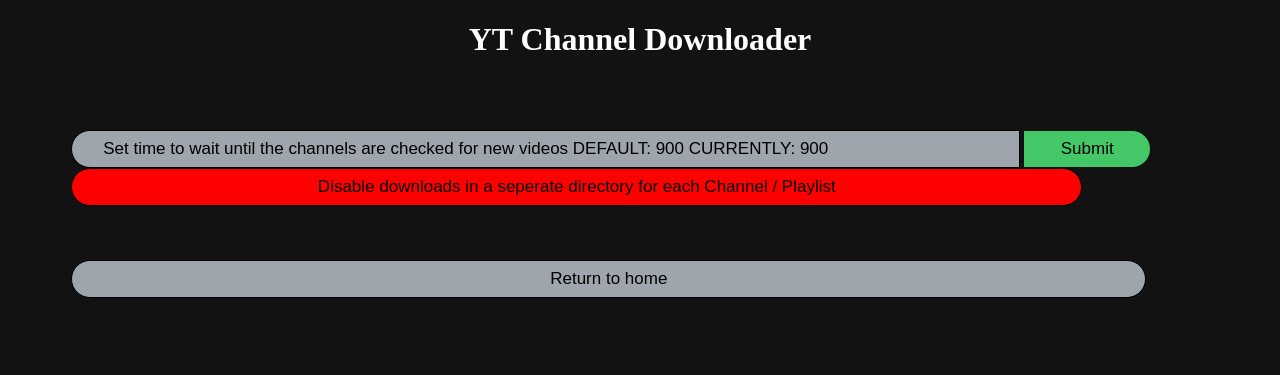
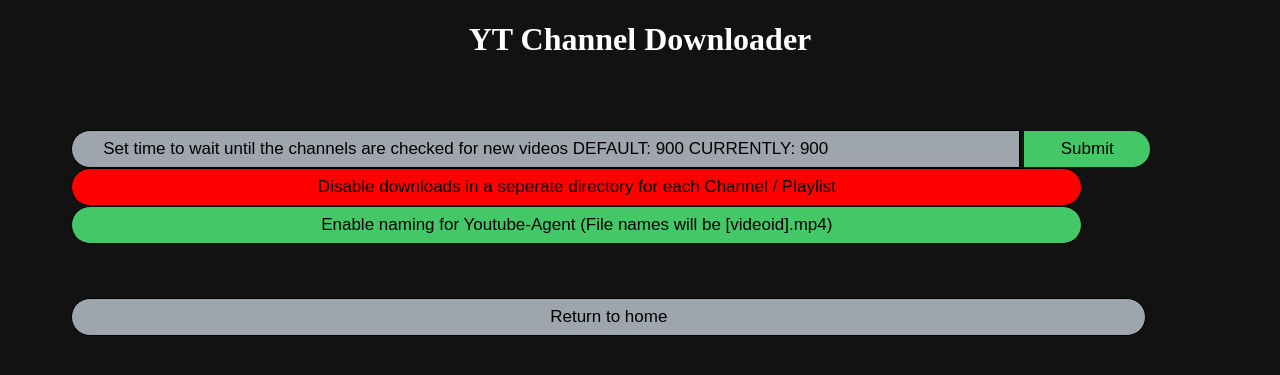
Before and after one commit to xXGuhuXx/auto-yt-dl, a Flask app: page /settings.html in a window 1280 px wide. Shown: the top 375 px of the page. Run offline with Flask 2, Linux system fonts and the light colour scheme.

Commit message:
Naming Files after Video_ID to use Youtube-Agent

```diff
--- a/app.py
+++ b/app.py
@@ -27,7 +27,7 @@
 
 @app.route('/settings.html')
 def settings():
-    return render_template("settings.html", channelDir=pytubDef.returnChannelDir(), interval=pytubDef.returnInterval())
+    return render_template("settings.html", channelDir=pytubDef.returnChannelDir(), interval=pytubDef.returnInterval(), ytagent=pytubDef.returnYTAgent())
 
 @app.route('/index.html', methods=["GET", "POST"])
 def back():
@@ -119,6 +119,8 @@
             pytubDef.updateInterval(int(request.form['Interval']))
         if request.form.get("toggleChannelDir"):
             pytubDef.toggleChannelDir()
+        if request.form.get("toggleytagent"):
+            pytubDef.toggleYtAgent()
 
     return settings()
 
--- a/data/config.ini
+++ b/data/config.ini
@@ -1,3 +1,4 @@
 [Settings]
 interval = 900
 channeldir = True
+ytagent = False
--- a/pytubDef/__init__.py
+++ b/pytubDef/__init__.py
@@ -21,6 +21,16 @@
         config = ConfigParser()
         config.read(file)
         return config.getboolean("Settings", "channelDir")
+    except:
+        createConfig()
+        return returnChannelDir()
+
+def returnYTAgent():
+    try:
+        file =  "data/config.ini"
+        config = ConfigParser()
+        config.read(file)
+        return config.getboolean("Settings", "ytagent")
     except:
         createConfig()
         return returnChannelDir()
@@ -55,11 +65,27 @@
         createConfig()
         toggleChannelDir()
 
+def toggleYtAgent():
+    try:
+        file = "data/config.ini"
+        config = ConfigParser()
+        config.read(file)
+        if returnYTAgent():
+            config.set("Settings", "ytagent", "False")
+        else:
+            config.set("Settings", "ytagent", "True")
+        with open(file, 'w') as configfile:
+            config.write(configfile)
+    except:
+        createConfig()
+        toggleYtAgent()
+
 def createConfig():
     config_object = ConfigParser()
     config_object["Settings"] = {
         "interval": "900",
-        "channelDir": "True"
+        "channelDir": "True",
+        "ytagent": "False"
     }
     with open('data/config.ini', 'w') as conf:
         config_object.write(conf)
@@ -68,7 +94,10 @@
     video = YouTube(videoURL)
     print("Downloading new Video: " + str(video.title))
     try:
-        video.streams.get_highest_resolution().download(output_path=path)
+        if returnYTAgent():
+            video.streams.get_highest_resolution().download(output_path=path, filename="[" + video.video_id + "].mp4")
+        else:
+            video.streams.get_highest_resolution().download(output_path=path)
     except:
         print("Failed to download video: " + str(video.title) + ". Is it a livestream?" )
 
@@ -196,6 +225,8 @@
                  path="Downloads/" + str(selectedChannel.channel_name)
              else:
                  path="Downloads"
+             if returnYTAgent():
+                 path="Downloads/[" + str(selectedChannel.channel_id) + "]"
              downloadNewVideo(selectedChannel.video_urls[n],path)
              writeChannelURLtoFile(selectedChannel, selectedChannel.video_urls[n])
 
@@ -210,6 +241,8 @@
                  path="Downloads/" + str(selectedPlaylist.title)
              else:
                  path="Downloads"
+             if returnYTAgent():
+                 path="Downloads/[" + str(selectedPlaylist.playlist_id) + "]"
              downloadNewVideo(selectedPlaylist.video_urls[n],path)
              writePlaylistURLtoFile(selectedPlaylist, selectedPlaylist.video_urls[n])
 
--- a/static/style.css
+++ b/static/style.css
@@ -123,6 +123,41 @@
 	top: 50px;
 }
 
+#submitytagentEnable {
+	background-color:#44c767;
+	border-radius:28px;
+	border:1px solid;
+	display:inline-block;
+	width:80%;
+	color:#000000;
+	font-family:Arial;
+	font-size:17px;
+	text-align: center;
+	padding:8px 31px;
+	text-decoration:none;
+	position: relative;
+	left: 5%;
+	top: 50px;
+}
+
+#submitytagentDisable {
+	background-color:#FF0000;
+	border-radius:28px;
+	border:1px solid;
+	display:inline-block;
+	width:80%;
+	color:#000000;
+	font-family:Arial;
+	font-size:17px;
+	text-align: center;
+	padding:8px 31px;
+	text-decoration:none;
+	position: relative;
+	left: 5%;
+	top: 50px;
+}
+
+
 .channelName {
 	background-color:#FF0000;
 	border-bottom-left-radius:28px;
--- a/templates/settings.html
+++ b/templates/settings.html
@@ -20,6 +20,13 @@
                 </button>
                 {% endif %}
             </form>
+            <form class="yt-agent-Input" method="POST">
+                {% if ytagent %}
+                <button id="submitytagentDisable" type="submit" name="toggleytagent" value="toggleytagent">Disable naming for Youtube-Agent</button>
+                {% else %}
+                <button id="submitytagentEnable" type="submit" name="toggleytagent" value="toggleytagent">Enable naming for Youtube-Agent (File names will be [videoid].mp4)</button>
+                {% endif %}
+            </form>
         </div>
         <br><br><br>
          <div>
```
Also changed, not shown: data/monitoredChannels.txt (line endings or trailing spaces).
